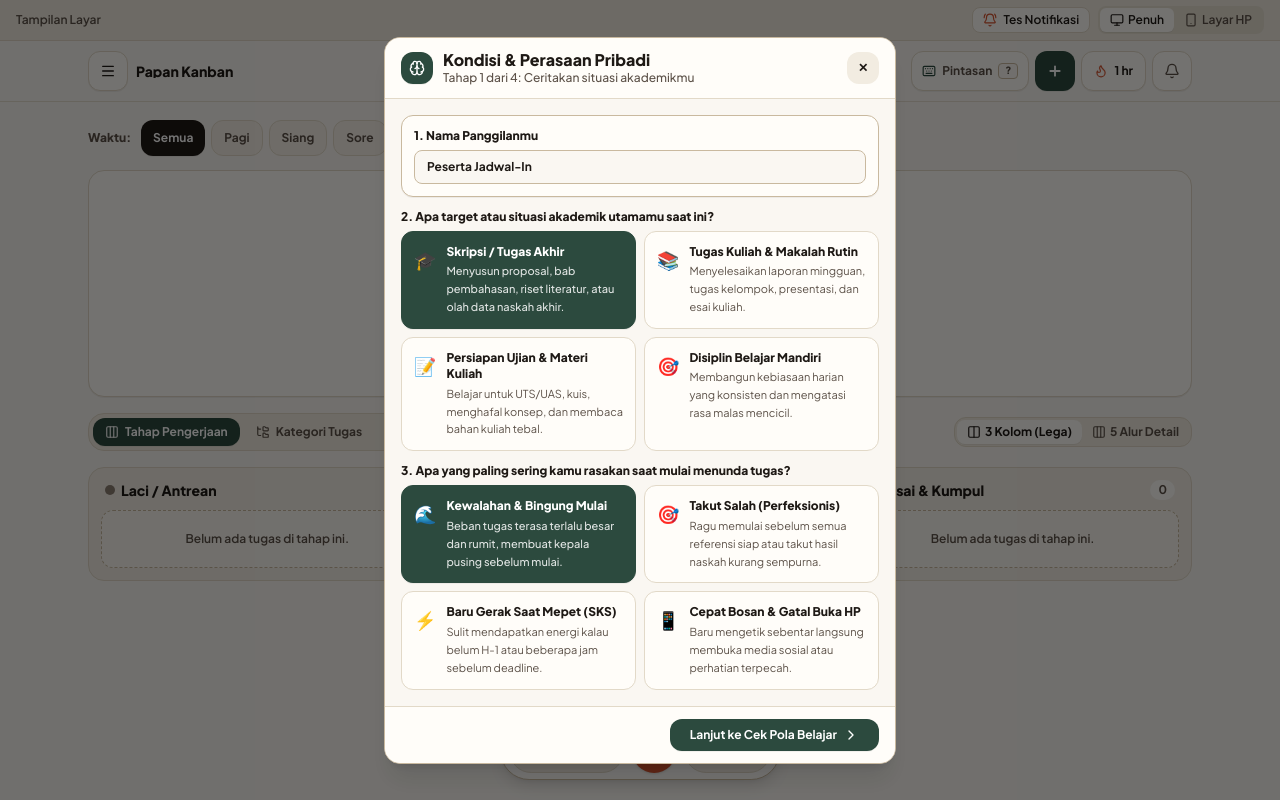
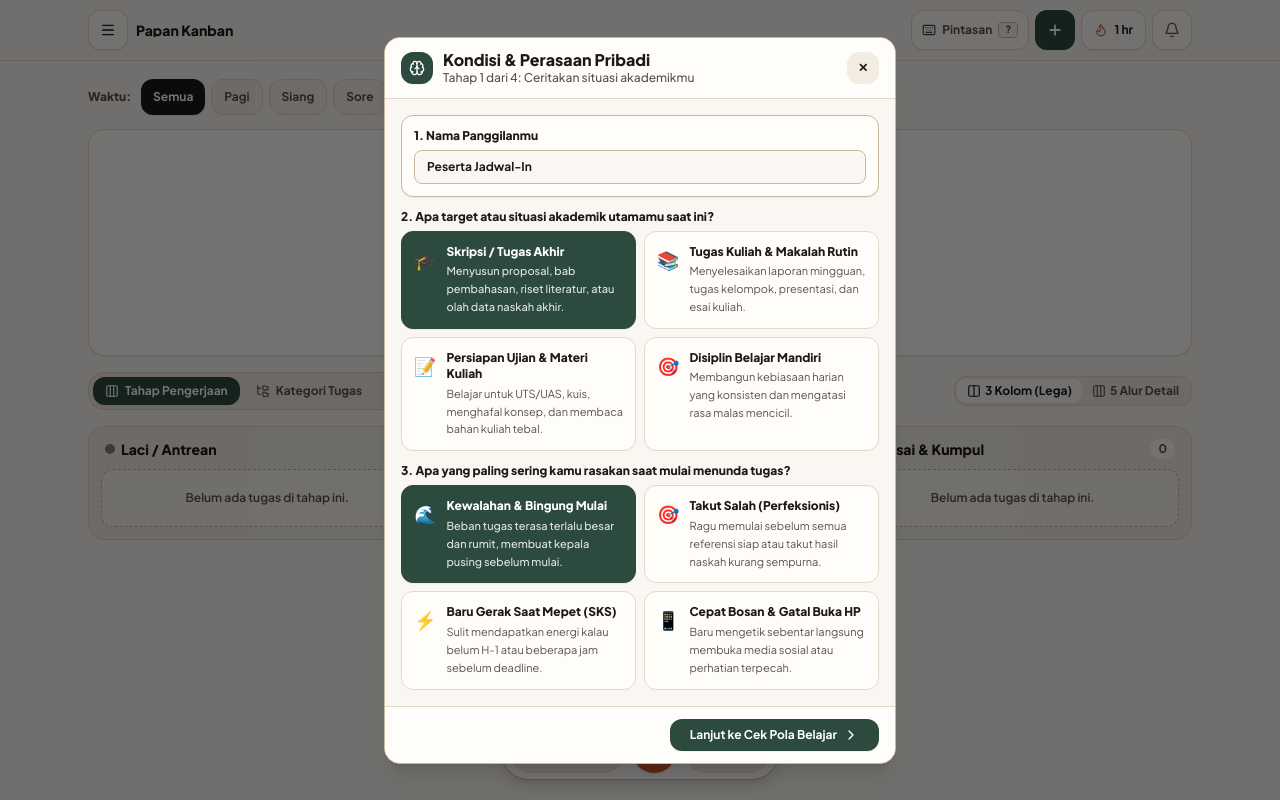
Before and after one commit to itspallyourfren/jadwalin-app, a React (Vite) app: page / in a window 1280 px wide. Built offline with nearby package versions, Linux system fonts and the light colour scheme.

Commit message:
fix(ui): remove dev simulator toolbar and clean up production layout

```diff
--- a/src/components/DeviceSimulatorWrapper.tsx
+++ b/src/components/DeviceSimulatorWrapper.tsx
@@ -1,6 +1,6 @@
-// src/components/DeviceSimulatorWrapper.tsx - Minimal Dev Viewport Switcher & Notification Toast
+// src/components/DeviceSimulatorWrapper.tsx - Notification Toast & Root Layout Container
 import React from 'react'
-import { BellRing, Monitor, Smartphone, X } from 'lucide-react'
+import { BellRing, X } from 'lucide-react'
 import { useTrackerStore } from '../store/useTrackerStore'
 
 type DeviceSimulatorWrapperProps = {
@@ -12,19 +12,14 @@ export const DeviceSimulatorWrapper: React.FC<DeviceSimulatorWrapperProps> = ({
   children,
   onOpenTaskFromNotification,
 }) => {
-  const desktopPreviewMode = useTrackerStore((s) => s.desktopPreviewMode)
-  const setDesktopPreviewMode = useTrackerStore((s) => s.setDesktopPreviewMode)
   const simulatedNotifications = useTrackerStore((s) => s.simulatedNotifications)
-  const triggerSampleNotification = useTrackerStore((s) => s.triggerSampleNotification)
   const dismissSimulatedNotification = useTrackerStore((s) => s.dismissSimulatedNotification)
-
-  const isPhoneFrame = desktopPreviewMode === 'PHONE_FRAME'
 
   const renderNotificationToast = () => {
     if (simulatedNotifications.length === 0) return null
     const latest = simulatedNotifications[0]
     return (
-      <div className="fixed top-12 left-1/2 -translate-x-1/2 z-50 w-[92%] max-w-[380px] pointer-events-auto">
+      <div className="fixed top-4 left-1/2 -translate-x-1/2 z-50 w-[92%] max-w-[380px] pointer-events-auto">
         <div className="bg-[#1E1915] text-[#FAF7F2] rounded-2xl p-3 shadow-lg border border-[#5C5148]/60 flex items-start gap-2.5">
           <div className="w-8 h-8 rounded-xl bg-[#D4532F] text-white flex items-center justify-center shrink-0 mt-0.5">
             <BellRing className="w-4 h-4" strokeWidth={2} />
@@ -58,69 +53,8 @@ export const DeviceSimulatorWrapper: React.FC<DeviceSimulatorWrapperProps> = ({
 
   return (
     <div className="h-[100dvh] min-h-[100dvh] bg-[#FAF7F2] text-[#1E1915] flex flex-col overflow-hidden">
-      {/* Slim Desktop Preview Bar (Hidden on actual mobile devices) */}
-      <div className="hidden md:flex items-center justify-between px-4 py-1.5 bg-[#F2ECE1] border-b border-[#E2D9C8] text-xs">
-        <span className="font-semibold text-[#5C5148]">Tampilan Layar</span>
-
-        <div className="flex items-center gap-2">
-          <button
-            type="button"
-            onClick={() => triggerSampleNotification()}
-            className="px-2.5 py-1 rounded-lg bg-[#FFFDF9] hover:bg-[#E2D9C8]/50 border border-[#E2D9C8] text-[#1E1915] font-semibold flex items-center gap-1.5 transition-colors cursor-pointer"
-          >
-            <BellRing className="w-3.5 h-3.5 text-[#D4532F]" />
-            <span>Tes Notifikasi</span>
-          </button>
-
-          <div className="flex items-center bg-[#E2D9C8]/60 p-0.5 rounded-lg">
-            <button
-              type="button"
-              onClick={() => setDesktopPreviewMode('FULL_RESPONSIVE')}
-              className={`px-2.5 py-1 rounded-md font-semibold flex items-center gap-1 transition-colors cursor-pointer ${
-                !isPhoneFrame ? 'bg-[#FFFDF9] text-[#1E1915] shadow-2xs' : 'text-[#5C5148]'
-              }`}
-            >
-              <Monitor className="w-3.5 h-3.5" />
-              <span>Penuh</span>
-            </button>
-            <button
-              type="button"
-              onClick={() => setDesktopPreviewMode('PHONE_FRAME')}
-              className={`px-2.5 py-1 rounded-md font-semibold flex items-center gap-1 transition-colors cursor-pointer ${
-                isPhoneFrame ? 'bg-[#FFFDF9] text-[#1E1915] shadow-2xs' : 'text-[#5C5148]'
-              }`}
-            >
-              <Smartphone className="w-3.5 h-3.5" />
-              <span>Layar HP</span>
-            </button>
-          </div>
-        </div>
-      </div>
-
       {renderNotificationToast()}
-
-      {isPhoneFrame ? (
-        <>
-          {/* Tampilan layar penuh tanpa mockup saat dibuka di HP sungguhan */}
-          <div className="flex md:hidden flex-1 flex-col min-h-0">
-            {children(true)}
-          </div>
-
-          {/* Mockup bingkai HP khusus saat dibuka di browser Desktop */}
-          <div className="hidden md:flex flex-1 bg-[#E8E1D3] py-5 px-4 items-center justify-center overflow-auto">
-            <div className="w-[400px] h-[844px] bg-[#FAF7F2] rounded-[40px] border-[8px] border-[#1E1915] shadow-xl overflow-hidden flex flex-col relative shrink-0">
-              <div className="h-6 bg-[#FAF7F2] px-5 flex items-center justify-between text-xs font-semibold text-[#5C5148] shrink-0">
-                <span>09:41</span>
-                <div className="w-16 h-3 bg-[#1E1915] rounded-full" />
-                <span>100%</span>
-              </div>
-              <div className="flex-1 flex flex-col overflow-hidden relative">{children(true)}</div>
-            </div>
-          </div>
-        </>
-      ) : (
-        <div className="flex-1 flex flex-col min-h-0">{children(false)}</div>
-      )}
+      <div className="flex-1 flex flex-col min-h-0">{children(false)}</div>
     </div>
   )
 }
```
